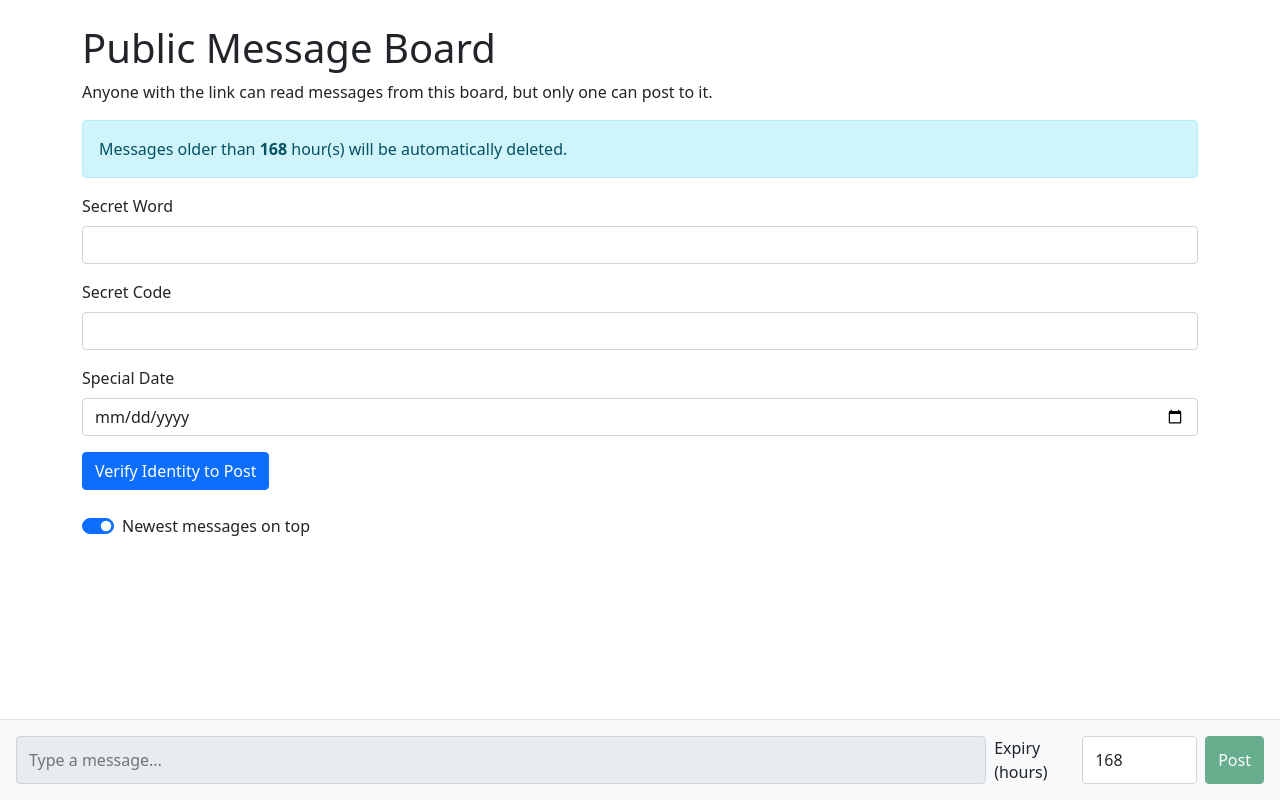
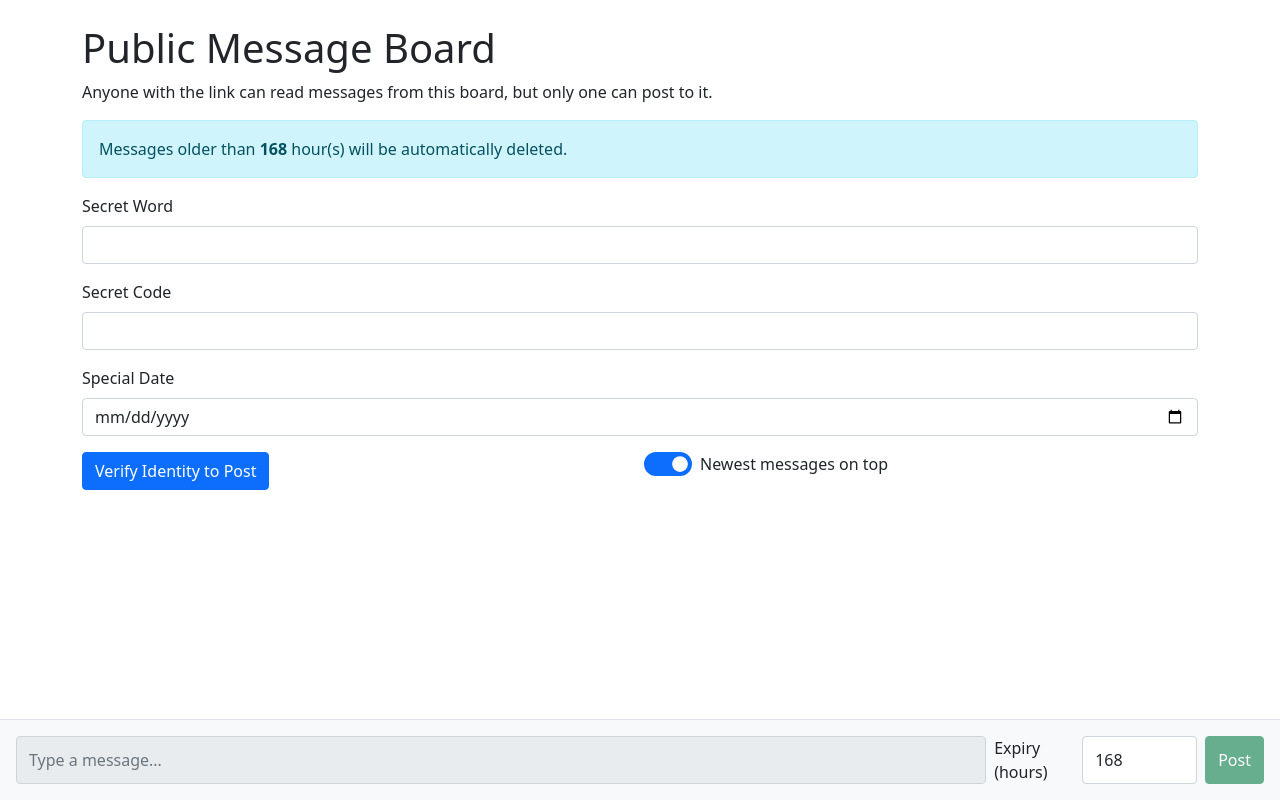
Before and after one commit to dmarsola/crypto_message_board, a Next.js app: page /public_board/1 in a window 1280 px wide. Built offline with nearby package versions, Linux system fonts and the light colour scheme.

Commit message:
More layout improvements

```diff
--- a/src/pages/private_board/[id].tsx
+++ b/src/pages/private_board/[id].tsx
@@ -89,7 +89,7 @@ export default function PrivateBoardPage() {
         <label className="form-label">Special Date</label>
         <input type="date" className="form-control" value={date} min="0001-01-01" max="9999-12-31" onChange={(e) => setDate(e.target.value)} />
       </div>
-      <div className="row align-items-start">
+      <div className="row align-items-start mb-3">
         <div className="col">
           <button onClick={handleDecode} className="btn btn-primary">
             Decode
--- a/src/pages/public_board/[id].tsx
+++ b/src/pages/public_board/[id].tsx
@@ -123,24 +123,29 @@ export default function PublicBoardPage() {
             <label className="form-label">Special Date</label>
             <input type="date" className="form-control" value={date} min="0001-01-01" max="9999-12-31" onChange={(e) => setDate(e.target.value)} />
           </div>
+          <div className="row align-items-start mb-3">
+            <div className="col">
               <button onClick={handleVerify} className="btn btn-primary mb-4">
                 Verify Identity to Post
               </button>
-        </>
-      )}
-
-      <div className="form-check form-switch mb-3">
+            </div>
+            <div className="col">
+              <div className="form-check form-switch">
                 <input
-          className="form-check-input"
+                  className="form-check-input bigger"
                   type="checkbox"
                   checked={sortNewestFirst}
                   onChange={() => setSortNewestFirst((prev) => !prev)}
                   id="sortSwitch"
                 />
-        <label className="form-check-label" htmlFor="sortSwitch">
+                <label className="form-check-label ms-2" htmlFor="sortSwitch">
                   Newest messages on top
                 </label>
               </div>
+            </div>
+          </div>
+        </>
+      )}
 
       <div className="mb-5" style={{ minHeight: 200 }}>
         {sortedMessages.map((msg, idx) => (
```
Lines whose indentation alone changed are shown as unchanged.
